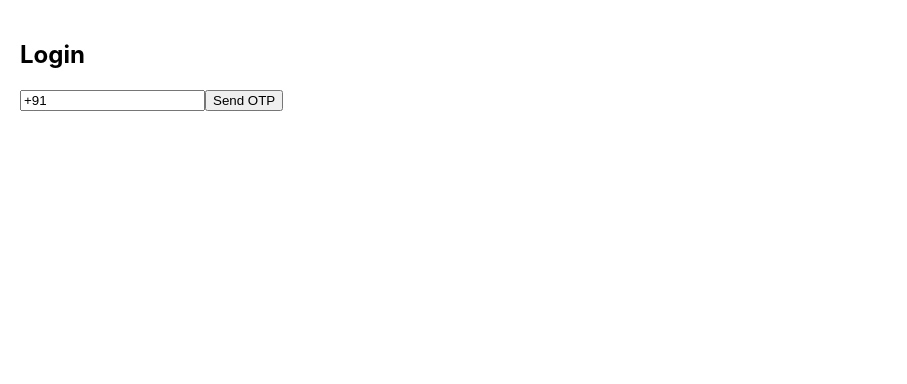
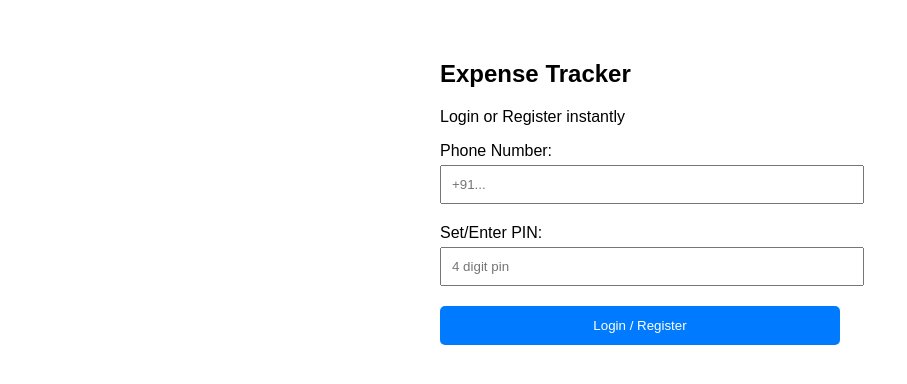
Before and after one commit to Siva20056/expense-frontend, a React (Create React App) app: page / in a window 1280 px wide. Shown: the top 384 px of the page, without its empty margins (0-907 px from the left). Built offline with nearby package versions, Linux system fonts and the light colour scheme.

Commit message:
Switched to pin login UI

```diff
--- a/src/App.js
+++ b/src/App.js
@@ -1,91 +1,112 @@
 import React, { useState } from 'react';
-import { initializeApp } from "firebase/app";
-import { getAuth, RecaptchaVerifier, signInWithPhoneNumber } from "firebase/auth";
 import axios from 'axios';
 
-// 1. YOUR CONFIG
-const firebaseConfig = {
-  apiKey: "AIzaSyDjRxy12Xkj4-KnX_sSHX1WRFkugmVdI9s", // Make sure no spaces at start/end
-  authDomain: "expensetracker-88238.firebaseapp.com",
-  projectId: "expensetracker-88238",
-  storageBucket: "expensetracker-88238.firebasestorage.app",
-  messagingSenderId: "439768067582",
-  appId: "1:439768067582:web:1859f7f92a35bbeed8e4af",
-  measurementId: "G-FY9JNMXMQV"
-};
-
-// 2. INITIALIZE FIREBASE (Fixed)
-const app = initializeApp(firebaseConfig);
-const auth = getAuth(app); // <--- YOU WERE MISSING THIS LINE!
-
-// 3. YOUR BACKEND URL (Fixed trailing slash)
-const API_URL = "https://expense-backend-bcd9.onrender.com";
+// REPLACE WITH YOUR RENDER URL
+const API_URL = "https://your-expense-api.onrender.com";
 
 export default function App() {
   const [user, setUser] = useState(null);
-  const [phone, setPhone] = useState('+91');
-  const [otp, setOtp] = useState('');
-  const [confirmObj, setConfirmObj] = useState(null);
+  const [phone, setPhone] = useState('');
+  const [pin, setPin] = useState('');
   const [expenses, setExpenses] = useState([]);
+  const [loading, setLoading] = useState(false);
 
-  const sendOtp = async () => {
-    if (!window.recaptchaVerifier) {
-      window.recaptchaVerifier = new RecaptchaVerifier(auth, 'recaptcha-container', { size: 'invisible' });
+  const handleLogin = async () => {
+    if(!phone || !pin) return alert("Please fill details");
+    setLoading(true);
+    try {
+      const res = await axios.post(`${API_URL}/api/auth/login`, { phone, pin });
+      if (res.data.success) {
+        setUser(res.data.user);
+        fetchExpenses(res.data.user.phone);
+      } else {
+        alert(res.data.message);
+      }
+    } catch (error) {
+      alert("Login Failed: " + (error.response?.data?.message || error.message));
     }
-    try {
-      const confirmation = await signInWithPhoneNumber(auth, phone, window.recaptchaVerifier);
-      setConfirmObj(confirmation);
-      alert("OTP Sent!");
-    } catch (e) {
-      console.error(e);
-      alert("Error: " + e.message);
-    }
-  };
-
-  const verifyOtp = async () => {
-    try {
-      const res = await confirmObj.confirm(otp);
-      setUser(res.user);
-      fetchExpenses(res.user.phoneNumber);
-    } catch (e) { alert("Invalid OTP"); }
+    setLoading(false);
   };
 
   const fetchExpenses = async (ph) => {
     try {
       const res = await axios.get(`${API_URL}/api/expenses?phone=${ph}`);
       setExpenses(res.data);
-    } catch (error) { console.error("Fetch error:", error); }
+    } catch (error) { console.error("Fetch error", error); }
   };
 
+  // --- LOGIN SCREEN ---
   if (!user) return (
-    <div style={{padding: 20}}>
-      <h2>Login</h2>
-      {!confirmObj ? (
-        <>
-          <input value={phone} onChange={e => setPhone(e.target.value)} placeholder="+91..." />
-          <button onClick={sendOtp}>Send OTP</button>
-          <div id="recaptcha-container"></div>
-        </>
-      ) : (
-        <>
-          <input value={otp} onChange={e => setOtp(e.target.value)} placeholder="OTP" />
-          <button onClick={verifyOtp}>Verify</button>
-        </>
-      )}
+    <div style={{ padding: 40, maxWidth: 400, margin: 'auto', fontFamily: 'sans-serif' }}>
+      <h2> Expense Tracker </h2>
+      <p>Login or Register instantly</p>
+
+      <label>Phone Number:</label>
+      <input
+        type="text"
+        value={phone}
+        onChange={e => setPhone(e.target.value)}
+        placeholder="+91..."
+        style={{ width: '100%', padding: 10, marginTop: 5, marginBottom: 20 }}
+      />
+
+      <label>Set/Enter PIN:</label>
+      <input
+        type="password"
+        value={pin}
+        onChange={e => setPin(e.target.value)}
+        placeholder="4 digit pin"
+        style={{ width: '100%', padding: 10, marginTop: 5, marginBottom: 20 }}
+      />
+
+      <button
+        onClick={handleLogin}
+        disabled={loading}
+        style={{
+          width: '100%', padding: 12, background: '#007bff', color: '#fff',
+          border: 'none', borderRadius: 5, cursor: 'pointer'
+        }}>
+        {loading ? "Processing..." : "Login / Register"}
+      </button>
     </div>
   );
 
+  // --- DASHBOARD SCREEN ---
   return (
-    <div style={{padding: 20}}>
-      <h2>My Expenses</h2>
-      <button onClick={() => fetchExpenses(user.phoneNumber)}>Refresh</button>
-      <ul>
-        {expenses.map(e => (
-          <li key={e._id}>
-            <b>{e.merchant}</b>: ₹{e.amount} <small>({e.category})</small>
-          </li>
-        ))}
-      </ul>
+    <div style={{ padding: 20, fontFamily: 'sans-serif' }}>
+      <div style={{ display: 'flex', justifyContent: 'space-between', alignItems: 'center' }}>
+        <h2>My Expenses</h2>
+        <button onClick={() => setUser(null)} style={{ padding: '5px 10px' }}>Logout</button>
+      </div>
+
+      <button onClick={() => fetchExpenses(user.phone)} style={{ marginBottom: 20, padding: 10 }}>
+        Refresh Data
+      </button>
+
+      <table border="1" cellPadding="10" style={{ width: '100%', borderCollapse: 'collapse' }}>
+        <thead style={{ background: '#f0f0f0' }}>
+          <tr>
+            <th>Date</th>
+            <th>Merchant</th>
+            <th>Category</th>
+            <th>Amount</th>
+          </tr>
+        </thead>
+        <tbody>
+          {expenses.length === 0 ? (
+             <tr><td colSpan="4" style={{textAlign:'center'}}>No expenses found yet.</td></tr>
+          ) : (
+            expenses.map((exp) => (
+              <tr key={exp._id}>
+                <td>{new Date(exp.date).toLocaleDateString()}</td>
+                <td>{exp.merchant}</td>
+                <td>{exp.category}</td>
+                <td style={{ fontWeight: 'bold' }}>₹{exp.amount}</td>
+              </tr>
+            ))
+          )}
+        </tbody>
+      </table>
     </div>
   );
 }
```
